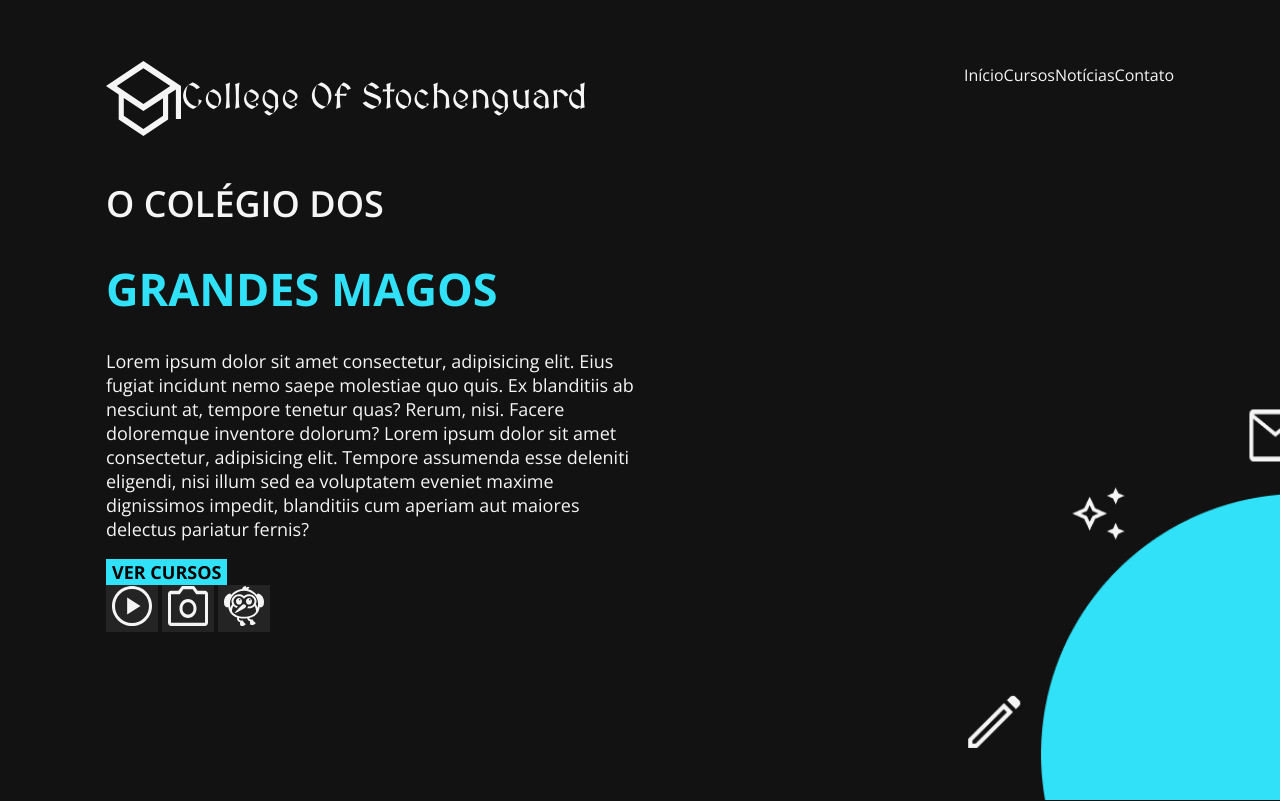
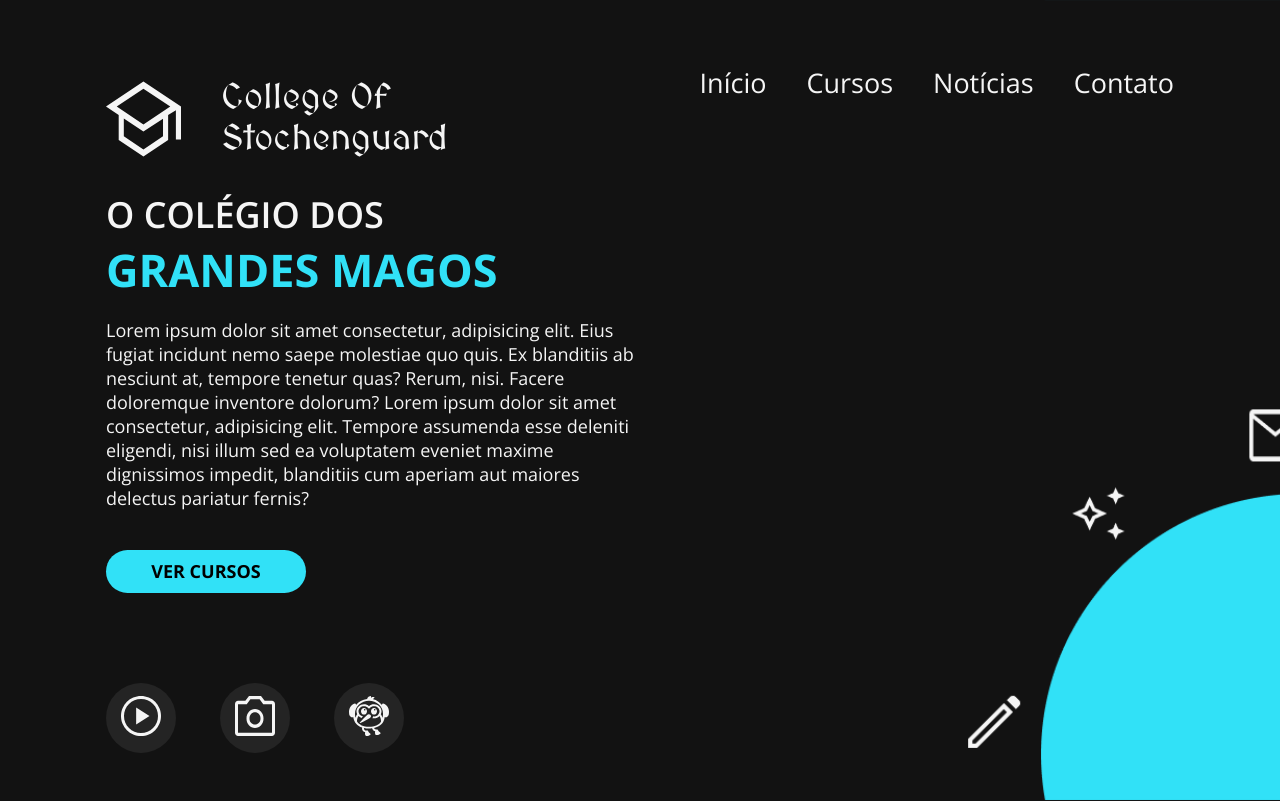
Before and after one commit to Paulo-Henrique-Silva/magic-college-landing-page, a plain HTML site: page index.html in a window 1280 px wide. Drawn offline with nearby package versions, Linux system fonts and the light colour scheme.

Commit message:
Finalização do posicionamento dos elementos.

```diff
--- a/index.html
+++ b/index.html
@@ -33,14 +33,15 @@
 
         <div class="content">
             <div class="landing-text">
-                <h2>O COLÉGIO DOS</h2>
-                <h1>GRANDES MAGOS</h1>
+                <span id="span-title1">O COLÉGIO DOS</span>
+                <br>
+                <span id="span-title2">GRANDES MAGOS</span>
 
                 <p>Lorem ipsum dolor sit amet consectetur, adipisicing elit. Eius fugiat incidunt nemo saepe molestiae quo quis. Ex blanditiis ab nesciunt at, tempore tenetur quas? Rerum, nisi. Facere doloremque inventore dolorum? Lorem ipsum dolor sit amet consectetur, adipisicing elit. Tempore assumenda esse deleniti eligendi, nisi illum sed ea voluptatem eveniet maxime dignissimos impedit, blanditiis cum aperiam aut maiores delectus pariatur fernis?</p>
 
             </div>
 
-            <button>VER CURSOS</button>
+            <button id="btn-cursos">VER CURSOS</button>
 
             <div class="social-buttons">
                 <button id="btn-play"><img src="imgs/play_circle.svg" alt="PLAY"></button>
--- a/style.css
+++ b/style.css
@@ -22,23 +22,10 @@ html
     background-size: cover;
 }
 
-h1
-{
-    font-weight: bold;
-    font-size: 45px;
-
-    color: var(--blue);
-}
-
 h2
 {
     font-weight: 600;
     font-size: 36px;
-}
-
-p
-{
-    font-size: 18px;
 }
 
 .header, .site-logo, .menu, .menu ul
@@ -49,6 +36,11 @@ p
 .site-logo
 {
     float: left;
+}
+
+.site-logo img
+{
+    margin-right: 40px;
 }
 
 .site-logo h2
@@ -75,24 +67,65 @@ p
     text-decoration: none;
 }
 
+.menu li
+{
+    font-size:  27px;
+    margin-left: 40px;
+}
+
 .content
 {
+    margin: auto 0px;
     width: 50%;
 }
 
-.content button
+#span-title1
 {
+    font-weight: 600;
+    font-size: 36px;
+}
+
+#span-title2
+{
+    font-weight: bold;
+    font-size: 45px;
+
+    color: var(--blue);
+
+    margin-bottom: 14px;
+}
+
+.content p
+{
+    font-size: 18px;
+    margin-bottom: 40px;
+}
+
+#btn-cursos
+{
+    width: 200px;
+    height: 43px;
+
     border: none;
+    border-radius: 43px;
     box-sizing: border-box;
     background-color: var(--blue);
 
     font-size: 18px;
     font-weight: bold;
     font-family: 'Open Sans', sans-serif;
+
+    margin-bottom: 90px;
 }
 
 .social-buttons button
 {
+    width: 70px;
+    height: 70px;
+
+    border-radius: 50%;
+    margin-right: 40px;
+
     border: none;
     box-sizing: border-box;
     background-color: var(--light-black);
```
